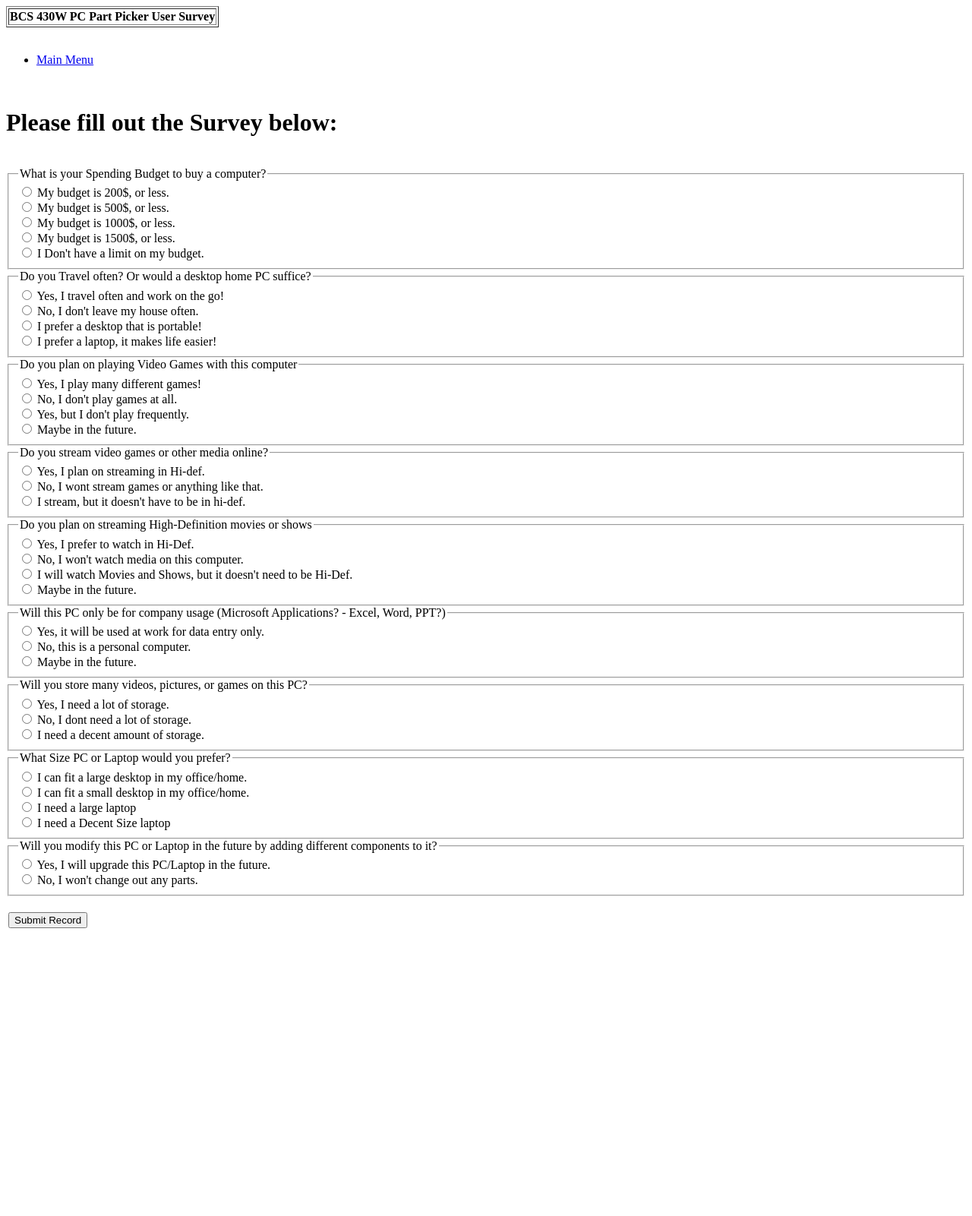
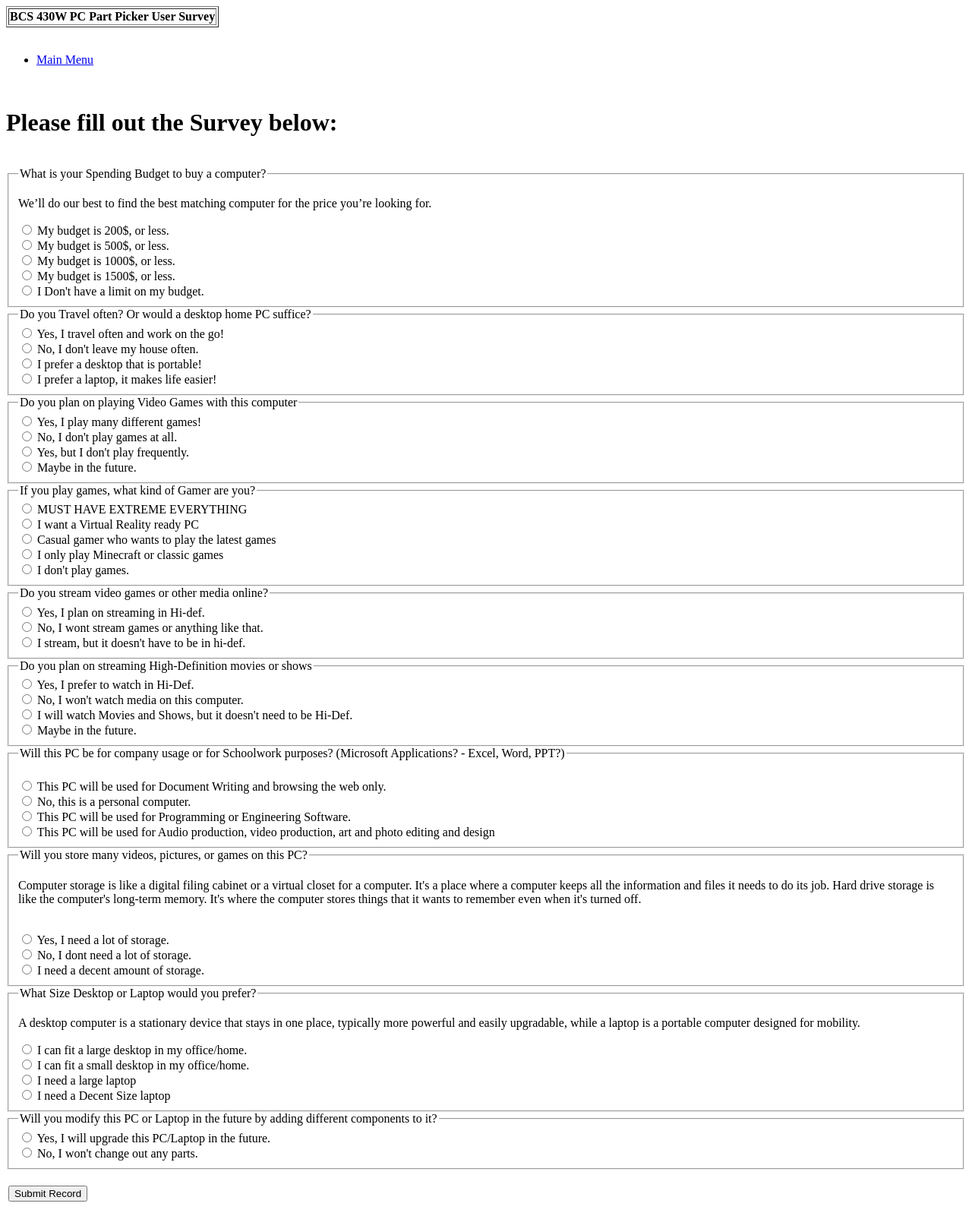
Before and after one commit to Jason-6602/Bcs430w--PC-Picker, a PHP site: page /addrecordsform.php in a window 1280 px wide. Shown: the whole page at 76% size. Before the commit the page ends 1241 px from the top, so only its background shows below. Run offline with PHP 8.4, Linux system fonts and the light colour scheme; the visitor is signed in with stand-in values (Sample User, id 1); lists and menus that the app fills with data are empty.

Commit message:
aaddrecordsform.php has been edited and revised

```diff
--- a/addrecords/addrecordsform.php
+++ b/addrecords/addrecordsform.php
@@ -34,6 +34,10 @@ Text field Forms - Need to add user survey to find out what kind of PC they requ
 
         <fieldset>
                             <legend>What is your Spending Budget to buy a computer?</legend>
+                          <p>
+                           We’ll do our best to find the best matching computer for the price you’re looking for.
+                          </p>
+
                             <label>
                                 <input type="radio" name="q1" value="200$"> My budget is 200$, or less.
                             </label>
@@ -75,6 +79,8 @@ Text field Forms - Need to add user survey to find out what kind of PC they requ
                 </fieldset>
 
 
+
+
         <fieldset>
                             <legend>Do you plan on playing Video Games with this computer</legend>
                             <label>
@@ -94,7 +100,30 @@ Text field Forms - Need to add user survey to find out what kind of PC they requ
                             </label>
                         </fieldset>
 
-<fieldset>
+                        <fieldset>
+                            <legend>If you play games, what kind of Gamer are you?</legend>
+                            <label>
+                                <input type="radio" name="q3" value="YesGames">  MUST HAVE EXTREME EVERYTHING
+                            </label>
+                            <br>
+                            <label>
+                                <input type="radio" name="q3" value="NoGames"> I want a Virtual Reality ready PC
+                            </label>
+                            <br>
+                            <label>
+                                <input type="radio" name="q3" value="LightGaming"> Casual gamer who wants to play the latest games
+                            </label>
+                            <br>
+                            <label>
+                                <input type="radio" name="q3" value="PossibleGaming">   I only play Minecraft or classic games
+                            </label>
+                             <br>
+                            <label>
+                                <input type="radio" name="q3" value="PossibleGaming">   I don't play games.
+                            </label>
+                        </fieldset>
+
+                        <fieldset>
                             <legend>Do you stream video games or other media online?</legend>
                             <label>
                                 <input type="radio" name="q4" value="YesStreaming"> Yes, I plan on streaming in Hi-def.
@@ -131,9 +160,10 @@ Text field Forms - Need to add user survey to find out what kind of PC they requ
 
 
         <fieldset>
-                            <legend>Will this PC only be for company usage (Microsoft Applications? - Excel, Word, PPT?)</legend>
+                            <legend>Will this PC be for company usage or for Schoolwork purposes? (Microsoft Applications? - Excel, Word, PPT?)</legend>
+                            <br>
                             <label>
-                                <input type="radio" name="q6" value="YesMicrosoft"> Yes, it will be used at work for data entry only.
+                                <input type="radio" name="q6" value="YesMicrosoft"> This PC will be used for Document Writing and browsing the web only.
                             </label>
                             <br>
                             <label>
@@ -142,12 +172,25 @@ Text field Forms - Need to add user survey to find out what kind of PC they requ
 
                             <br>
                             <label>
-                                <input type="radio" name="q6" value="PossibleMicrosoft"> Maybe in the future.
+                                <input type="radio" name="q6" value="PossibleMicrosoft"> This PC will be used for Programming or Engineering Software.
+                            </label>
+
+                            <br>
+                            <label>
+                                <input type="radio" name="q6" value="PossibleMicrosoft"> This PC will be used for Audio production, video production, art and photo editing and design
                             </label>
                         </fieldset>
 
         <fieldset>
                             <legend>Will you store many videos, pictures, or games on this PC? </legend>
+
+                            <p>
+                            Computer storage is like a digital filing cabinet or a virtual closet for a computer.
+                            It's a place where a computer keeps all the information and files it needs to do its job.
+                            Hard drive storage is like the computer's long-term memory.
+                            It's where the computer stores things that it wants to remember even when it's turned off.
+                            </p>
+                            <br>
                             <label>
                                 <input type="radio" name="q7" value="LargeStorage"> Yes, I need a lot of storage.
                             </label>
@@ -164,7 +207,12 @@ Text field Forms - Need to add user survey to find out what kind of PC they requ
 
 
         <fieldset>
-                            <legend>What Size PC or Laptop would you prefer? </legend>
+                            <legend>What Size Desktop or Laptop would you prefer? </legend>
+                            <p>
+                            A desktop computer is a stationary device that stays in one place, typically more powerful and easily upgradable,
+                             while a laptop is a portable computer designed for mobility.
+                             </p>
+
                             <label>
                                 <input type="radio" name="q8" value="ATX"> I can fit a large desktop in my office/home.
                             </label>
```
